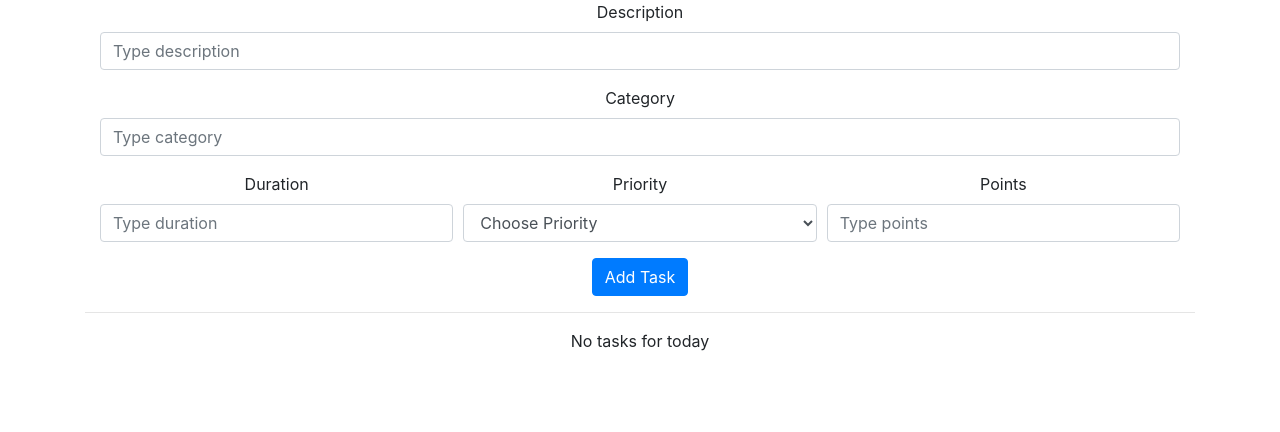
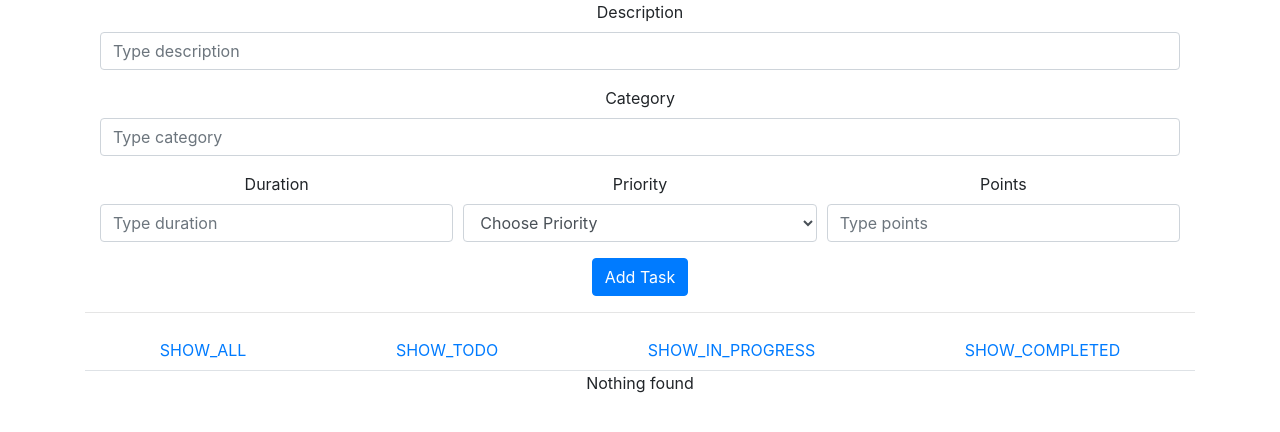
Before and after one commit to laurapantazi/task-manager, a React (Create React App) app: page / in a window 1280 px wide. Shown: the top 432 px of the page. Built offline with nearby package versions, Linux system fonts and the light colour scheme.

Commit message:
React Redux implementation

```diff
--- a/src/TaskForm.js
+++ b/src/TaskForm.js
@@ -14,21 +14,20 @@ class TaskForm extends Component {
       points: '',
       status: false,
     }
-    this.handleSubmit = this.handleSubmit.bind(this)
-    this.handleInputChange = this.handleInputChange.bind(this)
   }
 
-  handleInputChange (event) {
+  handleInputChange = (event) => {
     const {value, name} = event.target
     this.setState({
       [name]: value
     })
   }
 
-  handleSubmit (event) {
+  handleSubmit = (event) => {
     event.preventDefault()
     let {description, category, duration, priority, points, status} = this.state
     this.props.addTask(description, category, duration, priority, points, status)
+    this.setState({ description: '', category: '', duration: '', priority: '', points: ''})
   }
 
   render () {
@@ -48,7 +47,7 @@ class TaskForm extends Component {
           <Form.Row>
             <Form.Group as={Col} controlId="formGridDuration">
               <Form.Label>Duration</Form.Label>
-              <Form.Control type="text" name="duration" value={this.state.duration} placeholder="Type duration" onChange={this.handleInputChange} />
+              <Form.Control type="number" name="duration" value={this.state.duration} placeholder="Type duration" onChange={this.handleInputChange} />
             </Form.Group>
 
             <Form.Group as={Col} controlId="formGridPriority">
@@ -63,7 +62,7 @@ class TaskForm extends Component {
 
             <Form.Group as={Col} controlId="formGridPoints">
               <Form.Label>Points</Form.Label>
-              <Form.Control type="text" name="points" value={this.state.points} placeholder="Type points" onChange={this.handleInputChange}/>
+              <Form.Control type="number" name="points" value={this.state.points} placeholder="Type points" onChange={this.handleInputChange}/>
             </Form.Group>
           </Form.Row>
           <Button variant="primary" type="submit">
--- a/src/TaskList.js
+++ b/src/TaskList.js
@@ -1,14 +1,35 @@
 import React, {Component, Fragment} from 'react'
-import { Table } from 'react-bootstrap'
+import { Table, Button, Nav } from 'react-bootstrap'
 import { connect } from 'react-redux'
+import { FilterTasks } from './store/constants/ActionTypes'
+import { startTask, finishTask, setFilterTask } from './store/actions'
 
 class TaskList extends Component {
   render() {
     return(
       <Fragment>
+        <Nav fill variant="tabs">
+          <Nav.Item>
+            <Nav.Link onClick={this.handleClick} name={FilterTasks.SHOW_ALL}>{FilterTasks.SHOW_ALL}</Nav.Link>
+          </Nav.Item>
+          <Nav.Item>
+            <Nav.Link onClick={this.handleClick} name={FilterTasks.SHOW_TODO}>{FilterTasks.SHOW_TODO}</Nav.Link>
+          </Nav.Item>
+          <Nav.Item>
+            <Nav.Link onClick={this.handleClick} name={FilterTasks.SHOW_IN_PROGRESS}>{FilterTasks.SHOW_IN_PROGRESS}</Nav.Link>
+          </Nav.Item>
+          <Nav.Item>
+            <Nav.Link onClick={this.handleClick} name={FilterTasks.SHOW_COMPLETED}>{FilterTasks.SHOW_COMPLETED}</Nav.Link>
+          </Nav.Item>
+        </Nav>
         {this.createTable()}
       </Fragment>
     )
+  }
+
+  handleClick = e => {
+    e.preventDefault()
+    this.props.setFilterTask(e.target.name)
   }
 
   createTable () {
@@ -34,10 +55,11 @@ class TaskList extends Component {
       )
     } else {
       return (
-        <p>No tasks for today</p>
+        <p>Nothing found</p>
       )
     }
   }
+
   createList () {
     return this.props.tasks.map((task) => {
       return (
@@ -49,15 +71,33 @@ class TaskList extends Component {
           <td>{task.priority}</td>
           <td>{task.points}</td>
           <td>{task.status}</td>
-          <td></td>
+          <td>
+            <Button variant="outline-primary" onClick={() => this.props.startTask(task.id)}>In Progress</Button>
+            <Button variant="outline-success" onClick={() => this.props.finishTask(task.id)}>Done</Button>
+          </td>
         </tr>
       )
     })
   }
 }
+function filteredTasks (tasks, filter) {
+  switch (filter) {
+    case FilterTasks.SHOW_ALL:
+      return tasks
+    case FilterTasks.SHOW_TODO:
+      return tasks.filter(x => x.status === 'TODO')
+    case FilterTasks.SHOW_IN_PROGRESS:
+      return tasks.filter(x => x.status === 'IN PROGRESS')
+    case FilterTasks.SHOW_COMPLETED:
+      return tasks.filter(x => x.status === 'COMPLETED')
+    default:
+      throw new Error('Unknown filter: ' + filter)
+  }
+}
 function mapStateToProps (state) {
   return {
-    tasks: state.tasks
+    tasks: filteredTasks(state.tasks, state.filterTasks)
   }
 }
-export default connect(mapStateToProps)(TaskList)
+
+export default connect(mapStateToProps, { startTask, finishTask, setFilterTask })(TaskList)
--- a/src/store/actions/index.js
+++ b/src/store/actions/index.js
@@ -1,23 +1,32 @@
-import { ADD_TASK, START_TASK, FINISH_TASK } from '../constants/ActionTypes'
+import {
+  ADD_TASK,
+  START_TASK,
+  FINISH_TASK,
+  SET_FILTER
+} from '../constants/ActionTypes'
 
 let nextTaskId = 0
-export const addTask = (description, category, duration, priority, points, status) => ({
+export const addTask = (description, category, duration, priority, points) => ({
   type: ADD_TASK,
-  id: nextTaskId++,
+  id: ++nextTaskId,
   description,
   category,
   duration,
   priority,
-  points,
-  status
+  points
 })
 
-export const startTask = (id) => ({
+export const startTask = id => ({
   type: START_TASK,
   id
 })
 
-export const finishTask = (id) => ({
+export const finishTask = id => ({
   type: FINISH_TASK,
   id
 })
+
+export const setFilterTask = filter =>  ({
+  type: SET_FILTER,
+  filter
+})
--- a/src/store/constants/ActionTypes.js
+++ b/src/store/constants/ActionTypes.js
@@ -1,3 +1,11 @@
 export const ADD_TASK = 'ADD_TASK'
 export const START_TASK = 'START_TASK'
 export const FINISH_TASK = 'FINISH_TASK'
+export const SET_FILTER = 'SET_FILTER'
+
+export const FilterTasks = {
+  SHOW_ALL: 'SHOW_ALL',
+  SHOW_TODO: 'SHOW_TODO',
+  SHOW_IN_PROGRESS: 'SHOW_IN_PROGRESS',
+  SHOW_COMPLETED: 'SHOW_COMPLETED'
+}
--- /dev/null
+++ b/src/store/reducers/filterTasks.js
@@ -0,0 +1,12 @@
+import { FilterTasks } from '../constants/ActionTypes'
+
+const filterTasks = (state = FilterTasks.SHOW_ALL, action) => {
+  switch (action.type) {
+    case 'SET_FILTER':
+      return action.filter
+    default:
+      return state
+  }
+}
+
+export default filterTasks
--- a/src/store/reducers/index.js
+++ b/src/store/reducers/index.js
@@ -1,8 +1,10 @@
 import { combineReducers } from 'redux'
 import tasks from './tasks'
+import filterTasks from './filterTasks'
 
 const tasksApp = combineReducers({
-  tasks
+  tasks,
+  filterTasks
 })
 
 export default tasksApp
--- a/src/store/reducers/tasks.js
+++ b/src/store/reducers/tasks.js
@@ -12,15 +12,15 @@ const tasks = (state = [], action) => {
           duration: action.duration,
           priority: action.priority,
           points: action.points,
-          status: action.status
+          status: 'TODO'
         }
       ]
     case START_TASK:
       return state.map(task =>
-        (task.id === action.id) ? {...task, status: 'IN_PROGRESS'} : task)
+        (task.id === action.id) ? {...task, status: 'IN PROGRESS'} : task)
     case FINISH_TASK:
-        return state.map(task =>
-          (task.id === action.id) ? {...task, status: 'COMPLETED'} : task)
+      return state.map(task =>
+        (task.id === action.id) ? {...task, status: 'COMPLETED'} : task)
     default:
       return state
   }
```
